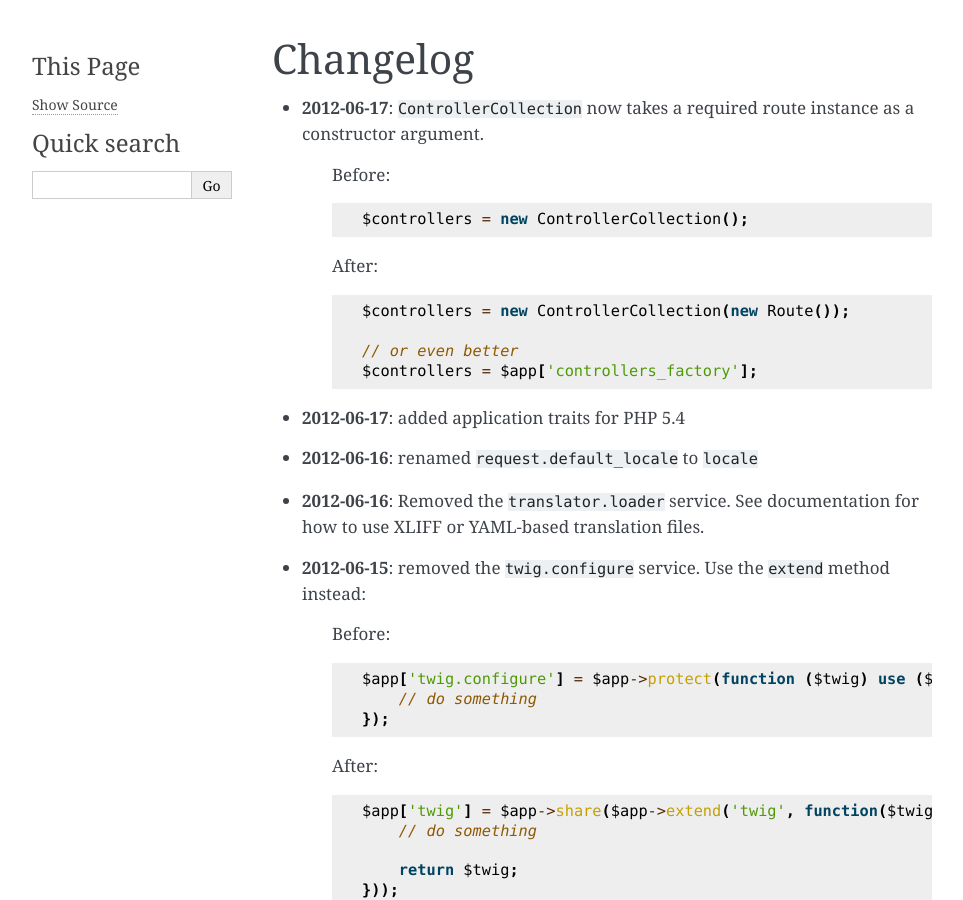
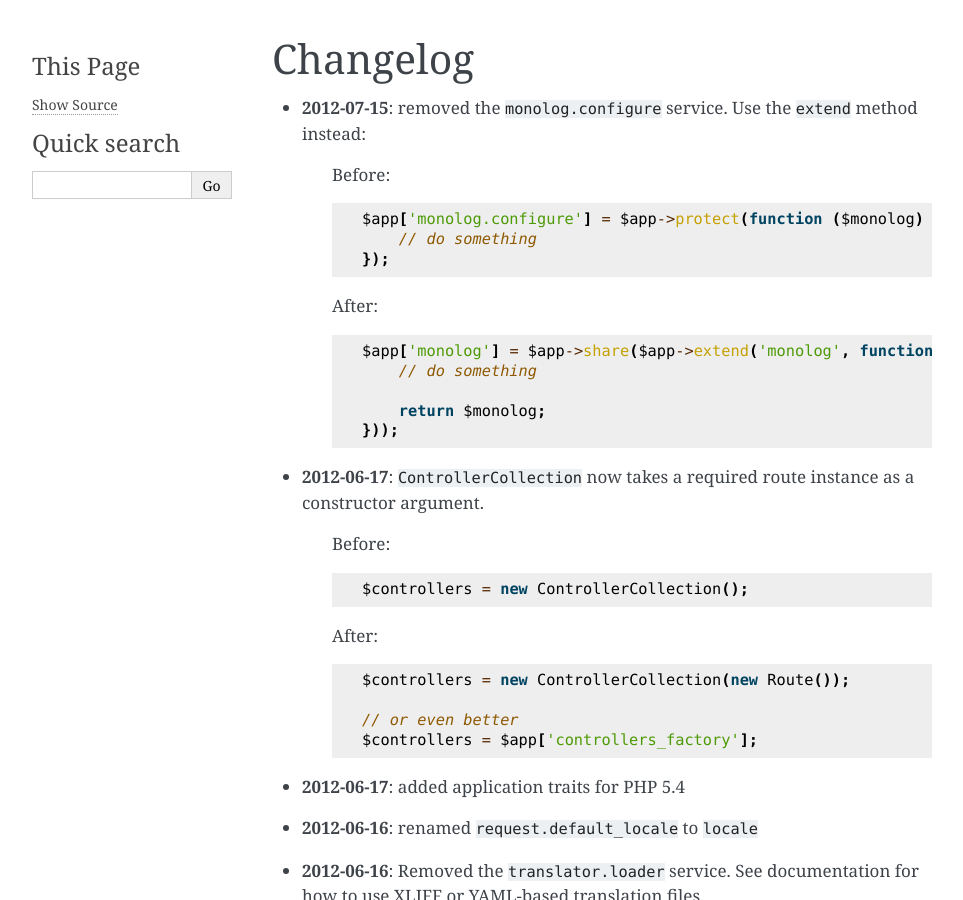
Before and after one commit to silexphp/Silex, a Sphinx documentation site: the page built from doc/changelog.rst, in a window 1280 px wide and 900 px high. Shown: the whole window, without its empty margins (148-1111 px from the left). Built offline with Sphinx 7.4.7, drawn with Linux system fonts in a browser that asks for light colours.

Commit message:
removing the monolog.configure to be consistent with other providers like Twig

```diff
--- a/doc/changelog.rst
+++ b/doc/changelog.rst
@@ -1,5 +1,23 @@
 Changelog
 =========
+
+* **2012-07-15**: removed the ``monolog.configure`` service. Use the
+  ``extend`` method instead:
+
+    Before::
+
+        $app['monolog.configure'] = $app->protect(function ($monolog) use ($app) {
+            // do something
+        });
+
+    After::
+
+        $app['monolog'] = $app->share($app->extend('monolog', function($monolog, $app) {
+            // do something
+
+            return $monolog;
+        }));
+
 
 * **2012-06-17**: ``ControllerCollection`` now takes a required route instance
   as a constructor argument.
```
Also changed, not shown: doc/providers/monolog.rst (+12 -3 lines), 1 other file.
